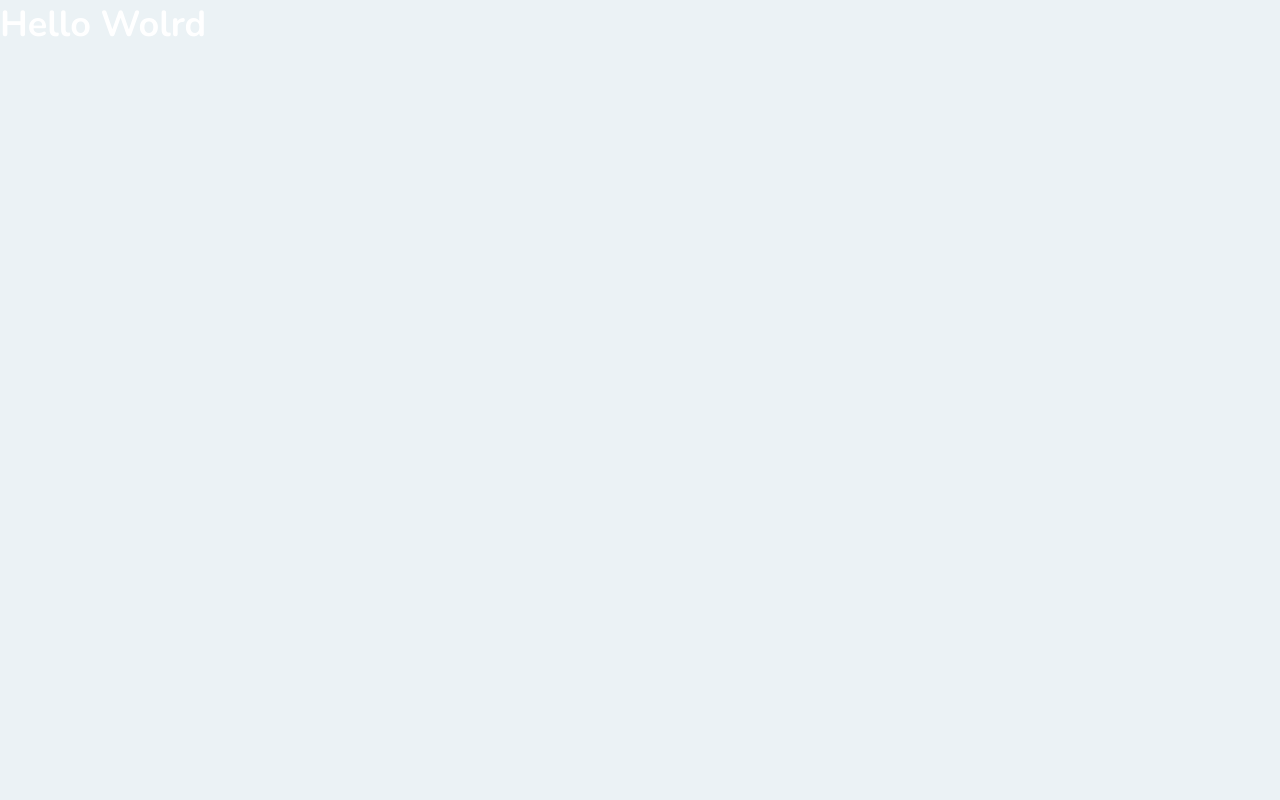
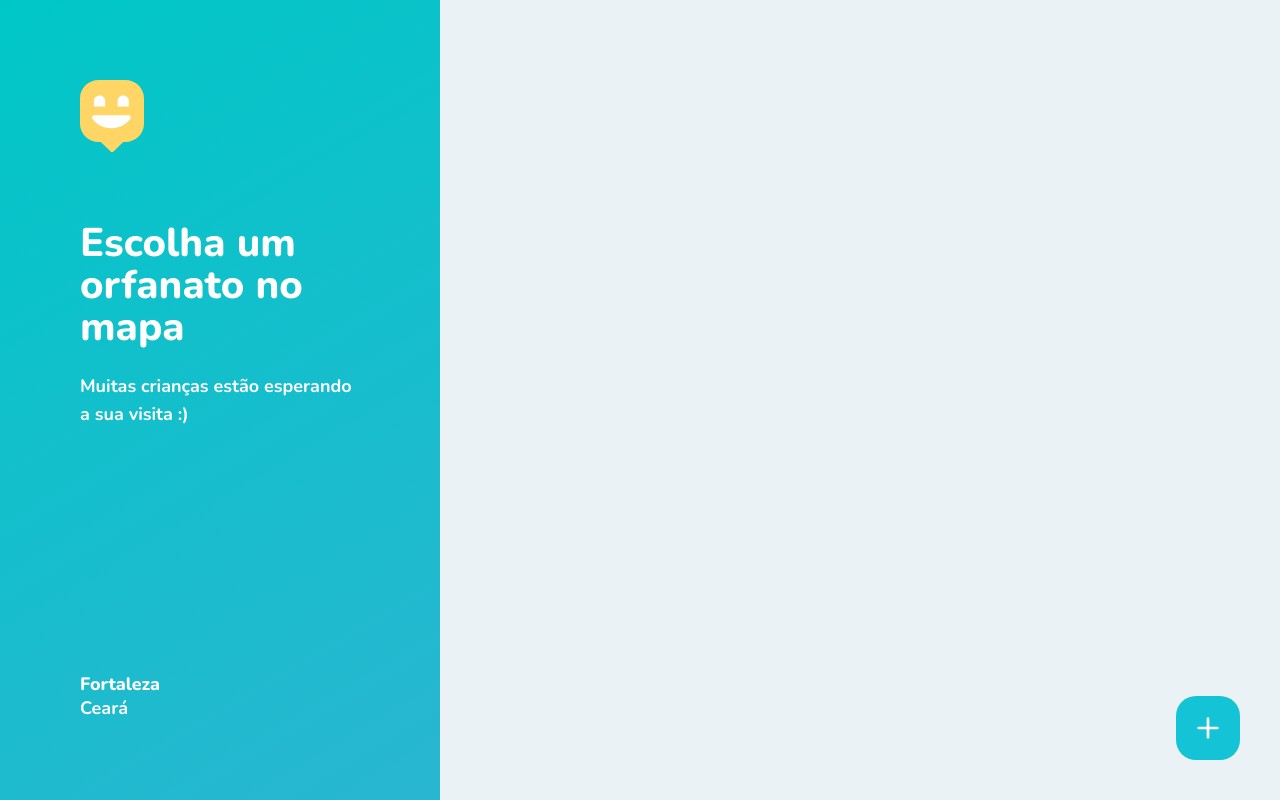
Before and after one commit to stefanopaulo/nlw3-omnistack, a React (Create React App) app in the folder web/: page /app in a window 1280 px wide. Built offline with nearby package versions, Linux system fonts and the light colour scheme; the HTML template or start-up script is replaced by a standard one.

Commit message:
finalizando o css da página de mapa

```diff
--- a/web/src/pages/OrphanagesMap.tsx
+++ b/web/src/pages/OrphanagesMap.tsx
@@ -1,8 +1,34 @@
 import React from 'react';
+import { Link } from 'react-router-dom';
+import { FiPlus } from 'react-icons/fi';
+
+import mapMarkerImg from '../images/map-marker.svg';
+
+import '../styles/pages/orphanages-map.css';
 
 function OrphanagesMap() {
     return (
-        <h1>Hello Wolrd</h1>
+        <div id="page-map">
+            <aside>
+                <header>
+                    <img src={mapMarkerImg} alt="Happy"/>
+
+                    <h2>Escolha um orfanato no mapa</h2>
+                    <p>Muitas crianças estão esperando a sua visita :)</p>
+                </header>
+
+                <footer>
+                    <strong>Fortaleza</strong>
+                    <span>Ceará</span>
+                </footer>
+            </aside>
+
+            <div></div>
+
+            <Link to="" className="create-orphanage">
+                <FiPlus size={32} color="#fff" />
+            </Link>
+        </div>
     );
 }
 
--- /dev/null
+++ b/web/src/styles/pages/orphanages-map.css
@@ -0,0 +1,55 @@
+#page-map {
+    width: 100vw;
+    height: 100vh;
+    position: relative;
+    display: flex;
+}
+
+#page-map aside {
+    width: 440px;
+    background: linear-gradient(329.54deg, #29B6D1 0%, #00C7C7 100%);
+    padding: 80px;
+    display: flex;
+    flex-direction: column;
+    justify-content: space-between;
+}
+
+#page-map aside h2 {
+    font-size: 40px;
+    font-weight: 800;
+    line-height: 42px;
+    margin-top: 64px;
+}
+
+#page-map aside p {
+    line-height: 28px;
+    margin-top: 24px;
+}
+
+#page-map aside footer {
+    display: flex;
+    flex-direction: column;
+    line-height: 24px;
+}
+
+#page-map aside footer strong {
+    font-weight: 800;
+}
+
+#page-map .create-orphanage {
+    position: absolute;
+    right: 40px;
+    bottom: 40px;
+    width: 64px;
+    height: 64px;
+    background: #15c3d6;
+    border-radius: 20px;
+    display: flex;
+    justify-content: center;
+    align-items: center;
+    transition: background 0.2s;
+}
+
+#page-map .create-orphanage:hover {
+    background: #17d6ed;
+}
```
